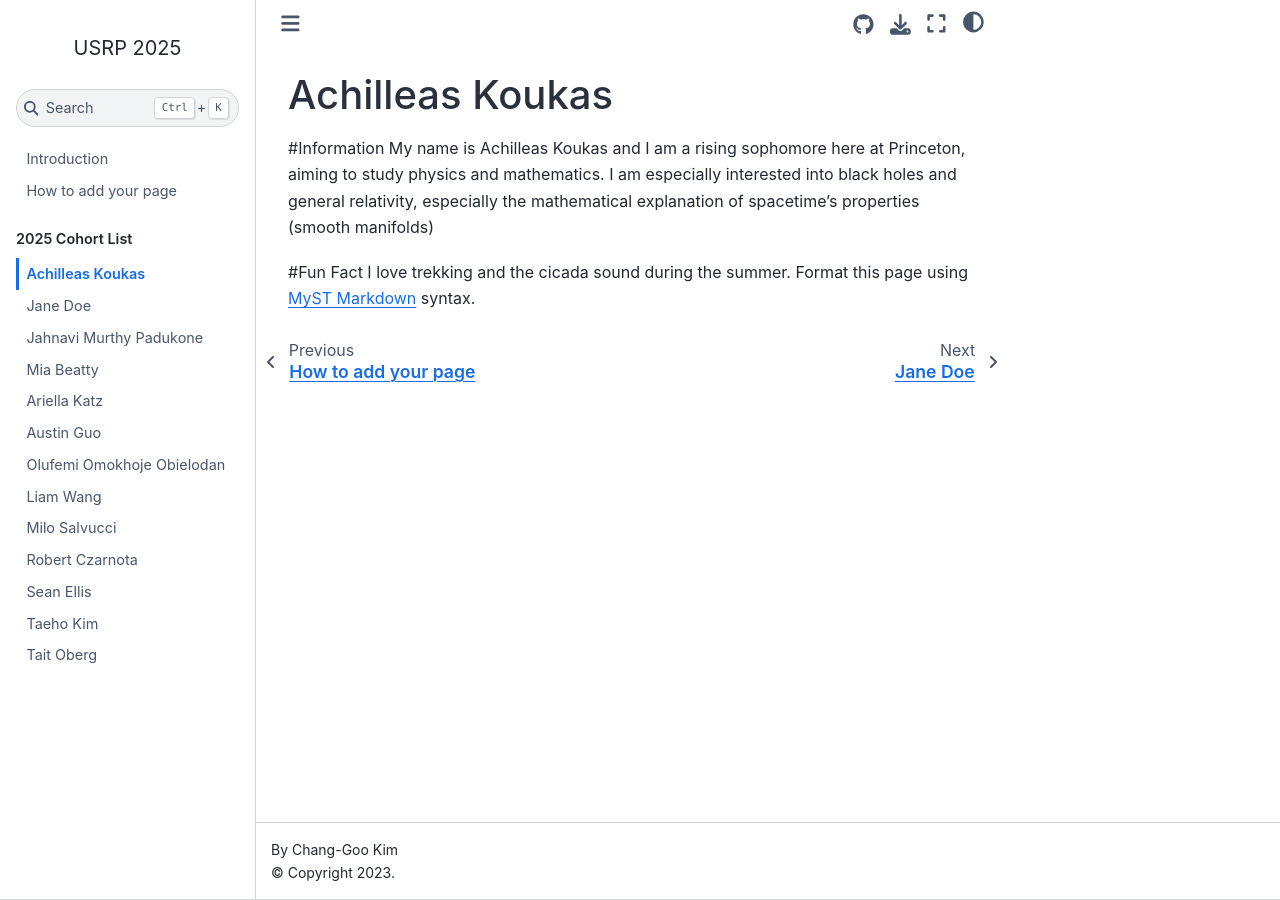
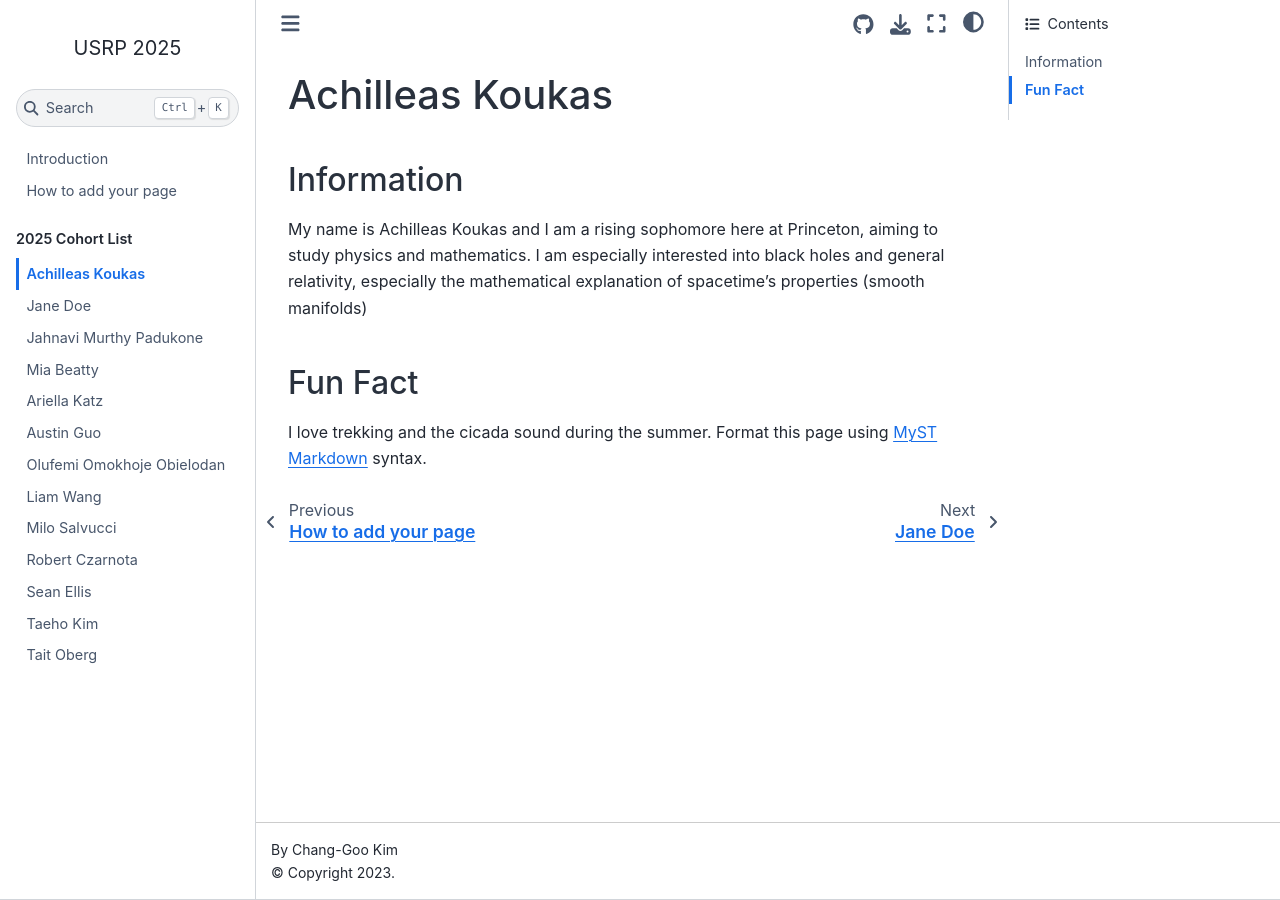
Before and after one commit to changgoo/usrp-introduction, a Jupyter Book: the page built from docs/students/Achilleas.md, in a window 1280 px wide. Built offline with Jupyter Book 1.0.4 settings and Sphinx 7.4.7 and the Sphinx Book theme 1.1.4, drawn with Linux system fonts in a browser that asks for light colours.

Commit message:
Update Achilleas.md

```diff
--- a/docs/students/Achilleas.md
+++ b/docs/students/Achilleas.md
@@ -1,8 +1,8 @@
 # Achilleas Koukas
 
-#Information
+## Information
 My name is Achilleas Koukas and I am a rising sophomore here at Princeton, aiming to study physics and mathematics. I am especially interested into black holes and general relativity, especially the mathematical explanation of spacetime's properties (smooth manifolds)
 
-#Fun Fact
+## Fun Fact
 I love trekking and the cicada sound during the summer.
 Format this page using [MyST Markdown](https://jupyterbook.org/en/stable/content/index.html) syntax.
```
